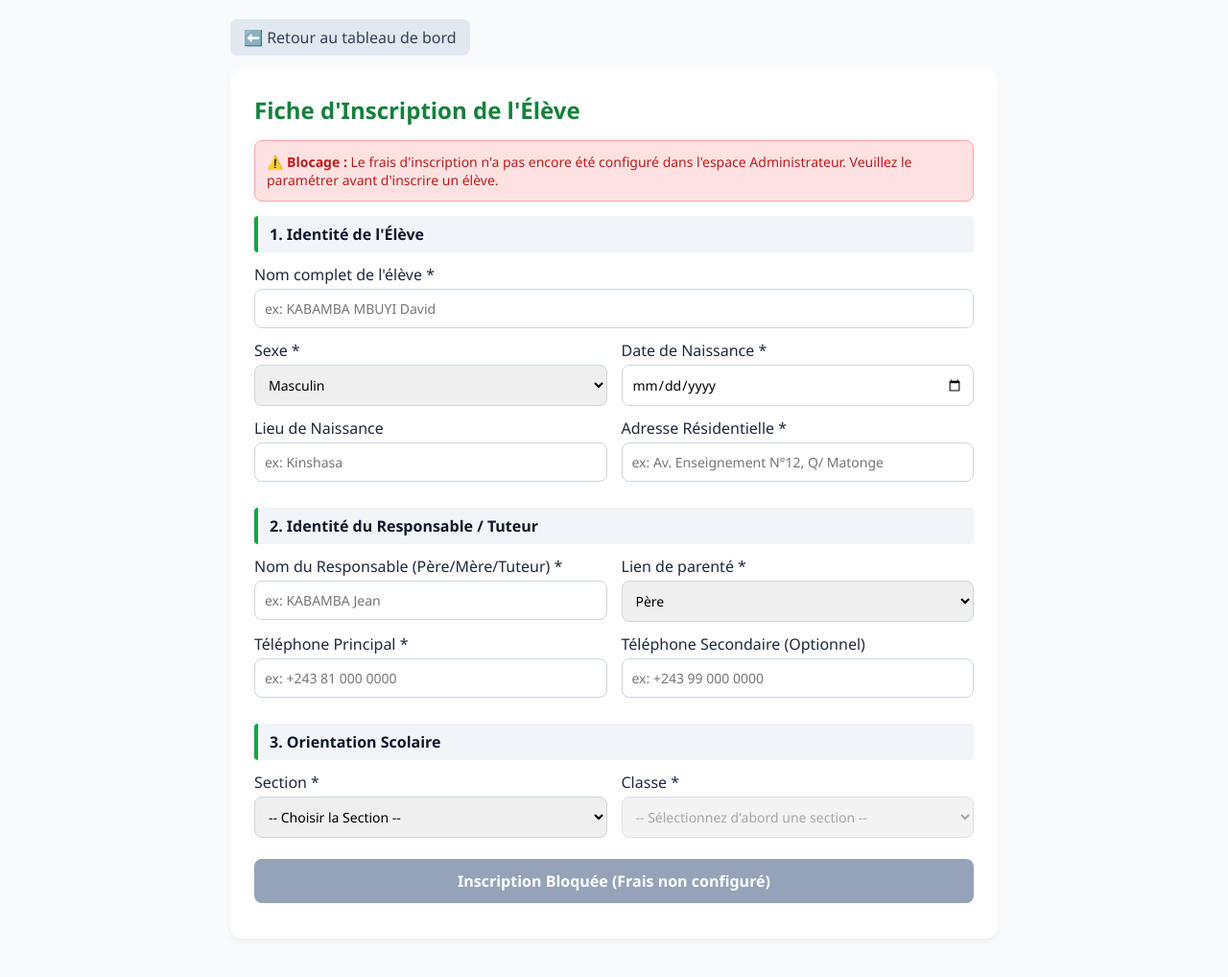
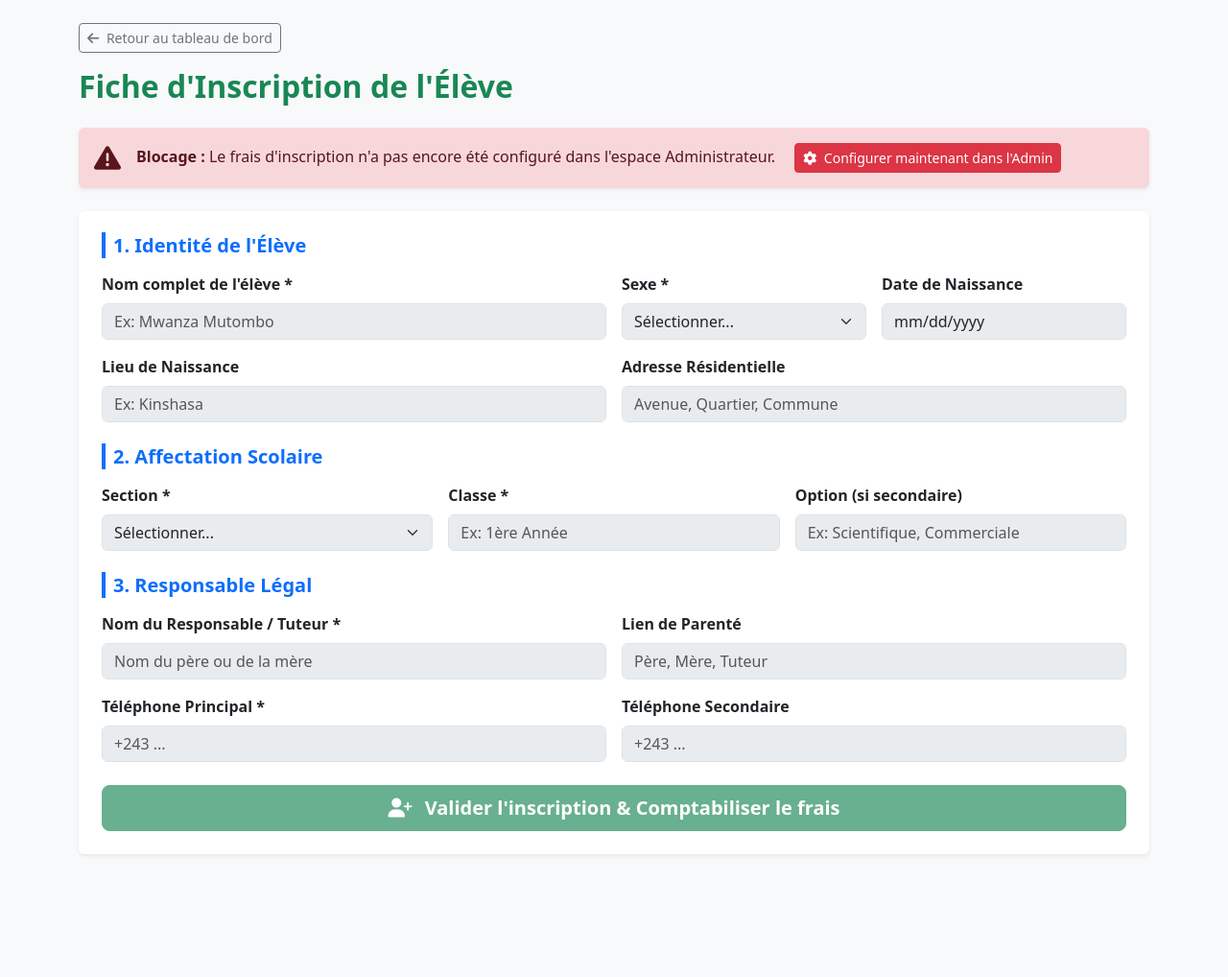
Before and after one commit to osemwanza-ai/gestion-la-charite, a Flask app: page /inscription in a window 1280 px wide. Shown: the whole page at 96% size. After the commit the page ends 891 px from the top, so only its background shows below. Run offline with Flask 3, Linux system fonts and the light colour scheme; data that the repository does not hold is empty; some libraries are stand-ins or nearby versions.

Commit message:
Update inscription.html

```diff
--- a/templates/inscription.html
+++ b/templates/inscription.html
@@ -3,245 +3,123 @@
 <head>
     <meta charset="UTF-8">
     <meta name="viewport" content="width=device-width, initial-scale=1.0">
-    <title>Formulaire d'Inscription - C.S. La Charité</title>
-    <style>
-        * { box-sizing: border-box; font-family: 'Segoe UI', sans-serif; margin: 0; padding: 0; }
-        body { background-color: #f8fafc; color: #1e293b; padding: 20px; }
-        .container { max-width: 800px; margin: 0 auto; }
-        .box { background: white; padding: 25px; border-radius: 12px; box-shadow: 0 4px 6px -1px rgba(0,0,0,0.05); margin-bottom: 20px; }
-        .section-title { background: #f1f5f9; padding: 8px 12px; border-left: 4px solid #16a34a; font-weight: bold; color: #0f172a; margin-top: 15px; margin-bottom: 12px; border-radius: 4px; }
-        .grid-2 { display: grid; grid-template-columns: 1fr 1fr; gap: 15px; }
-        input, select, button { width: 100%; padding: 10px; margin-top: 4px; margin-bottom: 12px; border: 1px solid #cbd5e1; border-radius: 8px; font-size: 14px; }
-        button { background: #16a34a; color: white; border: none; font-weight: bold; cursor: pointer; padding: 12px; font-size: 16px; margin-top: 10px; }
-        .btn-back { display: inline-block; padding: 8px 14px; background: #e2e8f0; color: #334155; text-decoration: none; border-radius: 8px; margin-bottom: 15px; }
-        .alert-frais { background: #dcfce7; border: 1px solid #86efac; color: #15803d; padding: 12px; border-radius: 8px; margin-bottom: 15px; font-size: 14px; }
-        .alert-error { background: #fee2e2; border: 1px solid #fca5a5; color: #b91c1c; padding: 12px; border-radius: 8px; margin-bottom: 15px; font-size: 14px; }
-        #div-option { display: none; }
-    </style>
+    <title>Fiche d'Inscription - CS La Charité</title>
+    <link rel="stylesheet" href="https://cdnjs.cloudflare.com/ajax/libs/bootstrap/5.3.2/css/bootstrap.min.css">
+    <link rel="stylesheet" href="https://cdnjs.cloudflare.com/ajax/libs/font-awesome/6.4.0/css/all.min.css">
 </head>
-<body>
-<div class="container">
-    <a href="/" class="btn-back">⬅️ Retour au tableau de bord</a>
+<body class="bg-light">
 
-    <div class="box">
-        <h2 style="color: #15803d; margin-bottom: 15px;">Fiche d'Inscription de l'Élève</h2>
+<div class="container py-4">
+    <div class="mb-3">
+        <a href="{{ url_for('index') }}" class="btn btn-outline-secondary btn-sm">
+            <i class="fa-solid fa-arrow-left me-1"></i> Retour au tableau de bord
+        </a>
+    </div>
 
-        {% if frais %}
-        <div class="alert-frais">
-            <strong> Validation financière :</strong> Le tarif de validation d'inscription est fixé à <strong>{{ frais.montant }}</strong>. La validation enregistrera automatiquement ce paiement de caisse.
+    <h2 class="fw-bold text-success mb-4">Fiche d'Inscription de l'Élève</h2>
+
+    <!-- Alerte de blocage dynamique -->
+    {% if not frais_inscription %}
+    <div class="alert alert-danger shadow-sm border-0 mb-4" role="alert">
+        <div class="d-flex align-items-center">
+            <i class="fa-solid fa-triangle-exclamation fs-3 me-3"></i>
+            <div>
+                <strong>Blocage :</strong> Le frais d'inscription n'a pas encore été configuré dans l'espace Administrateur.
+                <a href="{{ url_for('admin') }}" class="btn btn-sm btn-danger ms-3">
+                    <i class="fa-solid fa-gear me-1"></i> Configurer maintenant dans l'Admin
+                </a>
+            </div>
+        </div>
     </div>
     {% else %}
-        <div class="alert-error">
-            <strong>⚠️ Blocage :</strong> Le frais d'inscription n'a pas encore été configuré dans l'espace Administrateur. Veuillez le paramétrer avant d'inscrire un élève.
+    <div class="alert alert-success shadow-sm border-0 mb-4" role="alert">
+        <i class="fa-solid fa-circle-check me-2"></i>
+        Frais d'inscription configuré : <strong>{{ "{:,.0f}".format(frais_inscription.montant) }} FC</strong>
     </div>
     {% endif %}
 
-        <form method="POST" onsubmit="return validerInscriptions(event)">
-            <!-- 1. IDENTITÉ ÉLÈVE -->
-            <div class="section-title">1. Identité de l'Élève</div>
-            <label>Nom complet de l'élève *</label>
-            <input type="text" name="nom_complet" required placeholder="ex: KABAMBA MBUYI David">
+    <div class="card border-0 shadow-sm p-4">
+        <form method="POST" action="{{ url_for('inscription') }}">
+            <fieldset {% if not frais_inscription %}disabled{% endif %}>
 
-            <div class="grid-2">
-                <div>
-                    <label>Sexe *</label>
-                    <select name="sexe" required>
-                        <option value="M">Masculin</option>
-                        <option value="F">Féminin</option>
+                <h5 class="fw-bold text-primary mb-3"><span class="border-start border-4 border-primary ps-2">1. Identité de l'Élève</span></h5>
+                <div class="row g-3 mb-4">
+                    <div class="col-md-6">
+                        <label class="form-label fw-bold">Nom complet de l'élève *</label>
+                        <input type="text" name="nom_complet" class="form-control" required placeholder="Ex: Mwanza Mutombo">
+                    </div>
+                    <div class="col-md-3">
+                        <label class="form-label fw-bold">Sexe *</label>
+                        <select name="sexe" class="form-select" required>
+                            <option value="">Sélectionner...</option>
+                            <option value="M">Masculin (M)</option>
+                            <option value="F">Féminin (F)</option>
                         </select>
                     </div>
-                <div>
-                    <label>Date de Naissance *</label>
-                    <input type="date" name="date_naissance" id="input-date-naiss" required onchange="validerAge()">
+                    <div class="col-md-3">
+                        <label class="form-label fw-bold">Date de Naissance</label>
+                        <input type="date" name="date_naissance" class="form-control">
+                    </div>
+                    <div class="col-md-6">
+                        <label class="form-label fw-bold">Lieu de Naissance</label>
+                        <input type="text" name="lieu_naissance" class="form-control" placeholder="Ex: Kinshasa">
+                    </div>
+                    <div class="col-md-6">
+                        <label class="form-label fw-bold">Adresse Résidentielle</label>
+                        <input type="text" name="adresse" class="form-control" placeholder="Avenue, Quartier, Commune">
                     </div>
                 </div>
 
-            <div class="grid-2">
-                <div>
-                    <label>Lieu de Naissance</label>
-                    <input type="text" name="lieu_naissance" placeholder="ex: Kinshasa">
+                <h5 class="fw-bold text-primary mb-3"><span class="border-start border-4 border-primary ps-2">2. Affectation Scolaire</span></h5>
+                <div class="row g-3 mb-4">
+                    <div class="col-md-4">
+                        <label class="form-label fw-bold">Section *</label>
+                        <select name="section" class="form-select" required>
+                            <option value="">Sélectionner...</option>
+                            <option value="Maternelle">Maternelle</option>
+                            <option value="Primaire">Primaire</option>
+                            <option value="Secondaire">Secondaire</option>
+                        </select>
                     </div>
-                <div>
-                    <label>Adresse Résidentielle *</label>
-                    <input type="text" name="adresse" required placeholder="ex: Av. Enseignement N°12, Q/ Matonge">
+                    <div class="col-md-4">
+                        <label class="form-label fw-bold">Classe *</label>
+                        <input type="text" name="classe" class="form-control" placeholder="Ex: 1ère Année" required>
+                    </div>
+                    <div class="col-md-4">
+                        <label class="form-label fw-bold">Option (si secondaire)</label>
+                        <input type="text" name="option" class="form-control" placeholder="Ex: Scientifique, Commerciale">
                     </div>
                 </div>
 
-            <!-- 2. RESPONSABLE / TUTEUR -->
-            <div class="section-title">2. Identité du Responsable / Tuteur</div>
-            <div class="grid-2">
-                <div>
-                    <label>Nom du Responsable (Père/Mère/Tuteur) *</label>
-                    <input type="text" name="nom_responsables" required placeholder="ex: KABAMBA Jean">
+                <h5 class="fw-bold text-primary mb-3"><span class="border-start border-4 border-primary ps-2">3. Responsable Légal</span></h5>
+                <div class="row g-3 mb-4">
+                    <div class="col-md-6">
+                        <label class="form-label fw-bold">Nom du Responsable / Tuteur *</label>
+                        <input type="text" name="nom_responsables" class="form-control" required placeholder="Nom du père ou de la mère">
                     </div>
-                <div>
-                    <label>Lien de parenté *</label>
-                    <select name="lien_parente" required>
-                        <option value="Père">Père</option>
-                        <option value="Mère">Mère</option>
-                        <option value="Tuteur Légal">Tuteur Légal</option>
-                        <option value="Oncle/Tante">Oncle / Tante</option>
-                    </select>
+                    <div class="col-md-6">
+                        <label class="form-label fw-bold">Lien de Parenté</label>
+                        <input type="text" name="lien_parente" class="form-control" placeholder="Père, Mère, Tuteur">
+                    </div>
+                    <div class="col-md-6">
+                        <label class="form-label fw-bold">Téléphone Principal *</label>
+                        <input type="tel" name="telephone_principal" class="form-control" required placeholder="+243 ...">
+                    </div>
+                    <div class="col-md-6">
+                        <label class="form-label fw-bold">Téléphone Secondaire</label>
+                        <input type="tel" name="telephone_secondaire" class="form-control" placeholder="+243 ...">
                     </div>
                 </div>
 
-            <div class="grid-2">
-                <div>
-                    <label>Téléphone Principal *</label>
-                    <input type="tel" name="telephone_principal" required placeholder="ex: +243 81 000 0000">
-                </div>
-                <div>
-                    <label>Téléphone Secondaire (Optionnel)</label>
-                    <input type="tel" name="telephone_secondaire" placeholder="ex: +243 99 000 0000">
-                </div>
-            </div>
+                <button type="submit" class="btn btn-success btn-lg w-100 fw-bold">
+                    <i class="fa-solid fa-user-plus me-2"></i> Valider l'inscription & Comptabiliser le frais
+                </button>
 
-            <!-- 3. ORIENTATION SCOLAIRE -->
-            <div class="section-title">3. Orientation Scolaire</div>
-            <div class="grid-2">
-                <div>
-                    <label>Section *</label>
-                    <select name="section" id="select-section" required onchange="mettreAJourFormulaire()">
-                        <option value="">-- Choisir la Section --</option>
-                        <option value="Maternelle">Maternelle</option>
-                        <option value="Primaire">Primaire</option>
-                        <option value="Secondaire">Secondaire</option>
-                        <option value="Humanités">Humanités</option>
-                    </select>
-                </div>
-                <div>
-                    <label>Classe *</label>
-                    <select name="classe" id="select-classe" required disabled>
-                        <option value="">-- Sélectionnez d'abord une section --</option>
-                    </select>
-                </div>
-            </div>
-
-            <!-- CHAMP DYNAMIQUE OPTION -->
-            <div id="div-option">
-                <label style="color: #15803d; font-weight: bold;">Option / Section Technique *</label>
-                <input type="text" name="option" id="input-option" placeholder="ex: Électricité, Commerciale & Gestion, Couture...">
-            </div>
-
-            {% if frais %}
-            <button type="submit">Valider l'Inscription et Percevoir {{ frais.montant }}</button>
-            {% else %}
-            <button type="button" disabled style="background: #94a3b8; cursor: not-allowed;">Inscription Bloquée (Frais non configuré)</button>
-            {% endif %}
+            </fieldset>
         </form>
     </div>
 </div>
 
-<script>
-const classesParSection = {
-    "Maternelle": [
-        "1ère Maternelle",
-        "2ème Maternelle",
-        "3ème Maternelle"
-    ],
-    "Primaire": [
-        "1ère Primaire A",
-        "1ère Primaire B",
-        "2ème Primaire A",
-        "2ème Primaire B",
-        "3ème Primaire",
-        "4ème Primaire",
-        "5ème Primaire",
-        "6ème Primaire"
-    ],
-    "Secondaire": [
-        "7ème EB",
-        "8ème EB"
-    ],
-    "Humanités": [
-        "1ère Humanités",
-        "2ème Humanités",
-        "3ème Humanités",
-        "4ème Humanités"
-    ]
-};
-
-function mettreAJourFormulaire() {
-    const sectionSelect = document.getElementById("select-section");
-    const classeSelect = document.getElementById("select-classe");
-    const divOption = document.getElementById("div-option");
-    const inputOption = document.getElementById("input-option");
-
-    const sectionChoisie = sectionSelect.value;
-
-    classeSelect.innerHTML = '<option value="">-- Choisir la Classe --</option>';
-
-    if (sectionChoisie && classesParSection[sectionChoisie]) {
-        classeSelect.disabled = false;
-        classesParSection[sectionChoisie].forEach(function(classe) {
-            const option = document.createElement("option");
-            option.value = classe;
-            option.textContent = classe;
-            classeSelect.appendChild(option);
-        });
-    } else {
-        classeSelect.disabled = true;
-        classeSelect.innerHTML = '<option value="">-- Sélectionnez d\'abord une section --</option>';
-    }
-
-    if (sectionChoisie === "Secondaire" || sectionChoisie === "Humanités") {
-        divOption.style.display = "block";
-        inputOption.setAttribute("required", "required");
-    } else {
-        divOption.style.display = "none";
-        inputOption.removeAttribute("required");
-        inputOption.value = "";
-    }
-
-    validerAge();
-}
-
-function calculerAge(dateNaissance) {
-    const dNaiss = new Date(dateNaissance);
-    const aujourdhui = new Date();
-    let age = aujourdhui.getFullYear() - dNaiss.getFullYear();
-    const m = aujourdhui.getMonth() - dNaiss.getMonth();
-    if (m < 0 || (m === 0 && aujourdhui.getDate() < dNaiss.getDate())) {
-        age--;
-    }
-    return age;
-}
-
-function validerAge() {
-    const dateInput = document.getElementById("input-date-naiss").value;
-    const section = document.getElementById("select-section").value;
-
-    if (!dateInput || !section) return true;
-
-    const age = calculerAge(dateInput);
-
-    if (section === "Maternelle" && age > 7) {
-        alert("⚠️ Restriction d'âge : Un élève de la section Maternelle ne peut pas dépasser 7 ans (Âge actuel : " + age + " ans).");
-        return false;
-    }
-    if (section === "Primaire" && (age < 6 || age > 13)) {
-        alert("⚠️ Restriction d'âge : Un élève du Primaire doit avoir entre 6 et 13 ans (Âge actuel : " + age + " ans).");
-        return false;
-    }
-    if (section === "Secondaire" && (age < 12 || age > 15)) {
-        alert("⚠️ Restriction d'âge : Un élève du Secondaire de base doit avoir entre 12 et 15 ans (Âge actuel : " + age + " ans).");
-        return false;
-    }
-    if (section === "Humanités" && (age < 13 || age > 20)) {
-        alert("⚠️ Restriction d'âge : Un élève des Humanités doit avoir entre 13 et 20 ans (Âge actuel : " + age + " ans).");
-        return false;
-    }
-
-    return true;
-}
-
-function validerInscriptions(event) {
-    if (!validerAge()) {
-        event.preventDefault();
-        return false;
-    }
-    return true;
-}
-</script>
+<script src="https://cdnjs.cloudflare.com/ajax/libs/bootstrap/5.3.2/js/bootstrap.bundle.min.js"></script>
 </body>
 </html>
```
Lines whose indentation alone changed are shown as unchanged.
